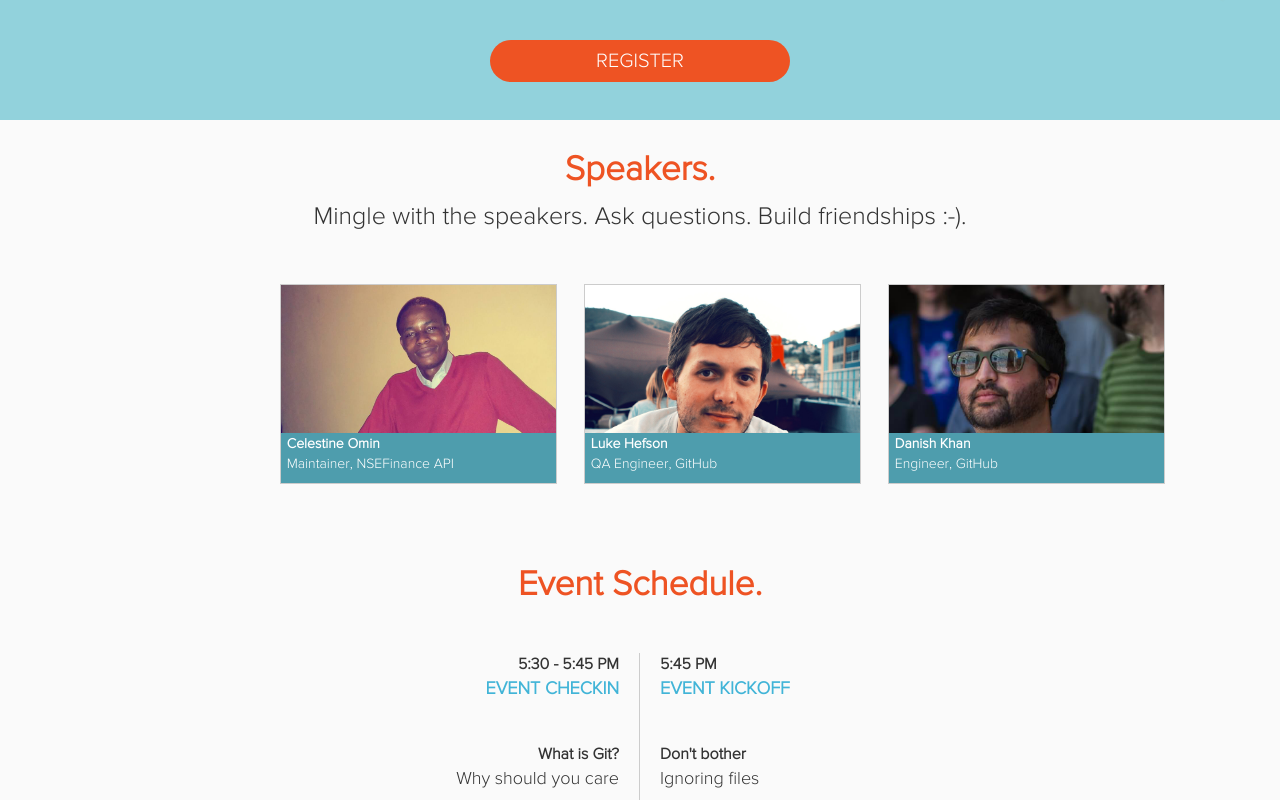
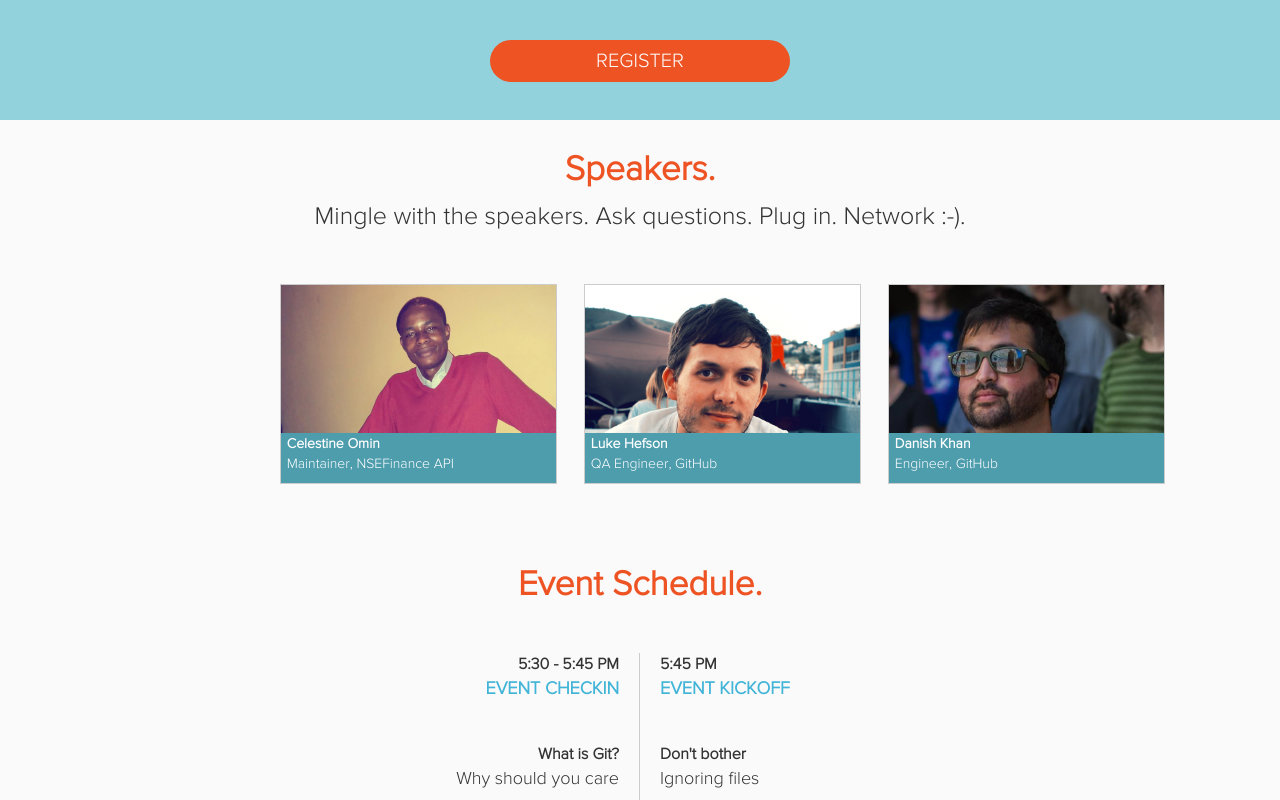
Before and after one commit to lagosmeet/lagosmeet.github.io, a plain HTML site: page index.html in a window 1280 px wide. Shown: the part 480-1280 px from the top of the page. Drawn offline with Linux system fonts and the light colour scheme.

Commit message:
Changed make friendships to Plug in. Network

```diff
--- a/index.html
+++ b/index.html
@@ -45,7 +45,7 @@
 
 	<div class="speakers">
 		<h5>Speakers.</h5>
-		Mingle with the speakers. Ask questions. Build friendships :-).
+		Mingle with the speakers. Ask questions. Plug in. Network :-).
 		<div class="container">
 
 			<div class="col-md-2"></div>
```
